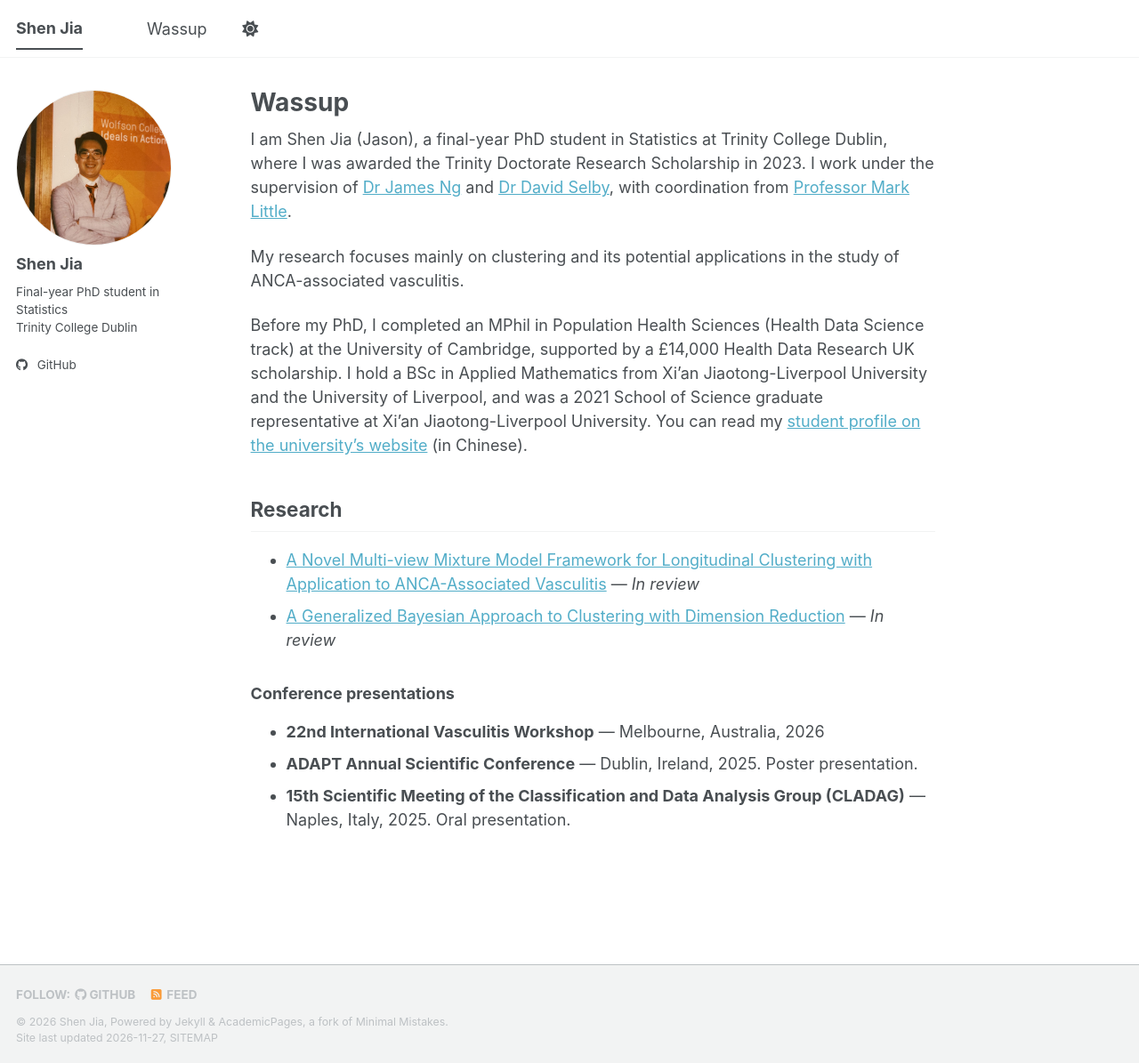
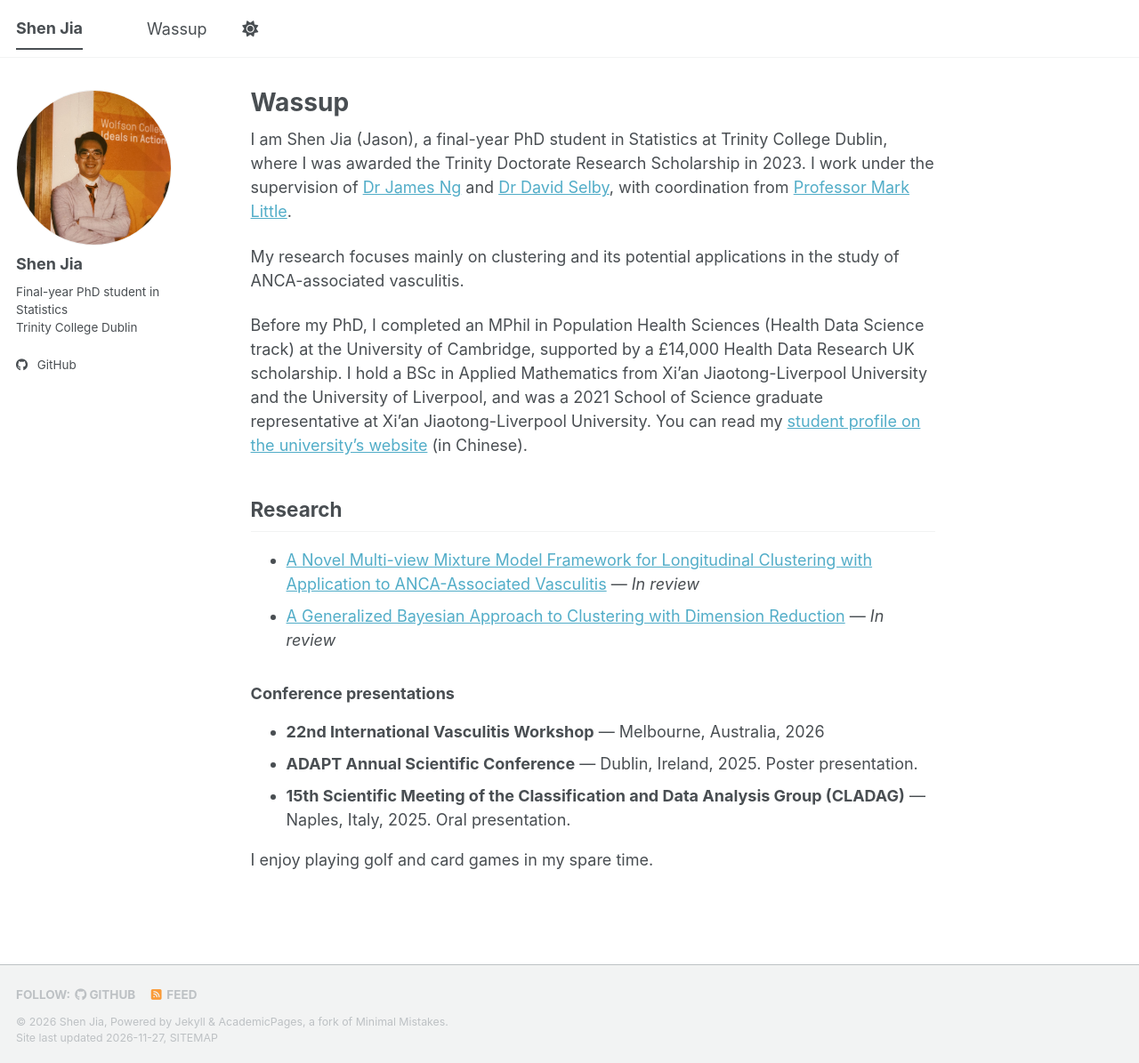
Before and after one commit to sj-631/sj-631.github.io, a Jekyll site: the page built from _pages/about.md, in a window 1280 px wide and 1195 px high. Shown: the whole window at 89% size. Built offline with Jekyll 4.4.1, drawn with Linux system fonts in a browser that asks for light colours; a script bundle is joined from its source files by our own code; a style sheet for code colours, icons or effects is not loaded.

Commit message:
Add a personal note to the homepage

```diff
--- a/_pages/about.md
+++ b/_pages/about.md
@@ -21,3 +21,5 @@ Before my PhD, I completed an MPhil in Population Health Sciences (Health Data S
 - **22nd International Vasculitis Workshop** — Melbourne, Australia, 2026
 - **ADAPT Annual Scientific Conference** — Dublin, Ireland, 2025. Poster presentation.
 - **15th Scientific Meeting of the Classification and Data Analysis Group (CLADAG)** — Naples, Italy, 2025. Oral presentation.
+
+I enjoy playing golf and card games in my spare time.
```
